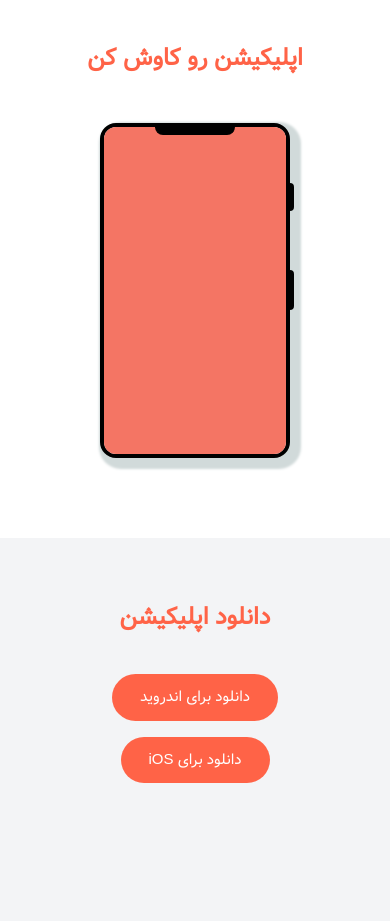
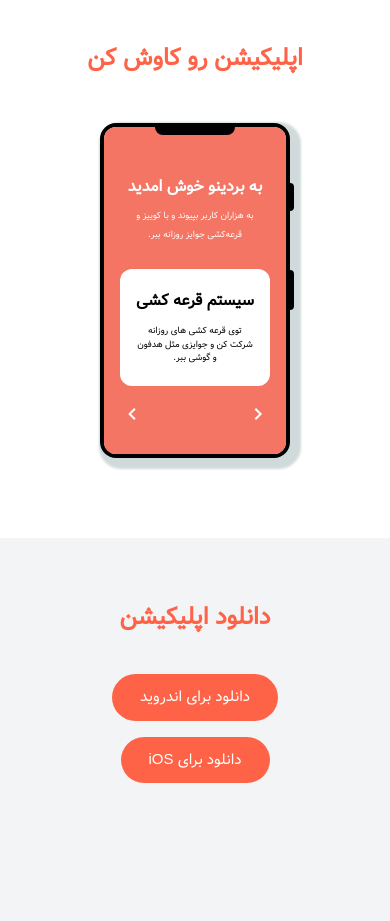
Before and after one commit to buordino/buordino, a React (Vite) app: page / in a window 390 px wide. Shown: the part 1920-2841 px from the top of the page. Built offline with nearby package versions, Linux system fonts and the light colour scheme.

Commit message:
add some box to our phone

```diff
--- a/src/ui/MainPhone.tsx
+++ b/src/ui/MainPhone.tsx
@@ -1,11 +1,68 @@
+import { useState } from "react";
+import { MdOutlineNavigateNext } from "react-icons/md";
+import { MdOutlineNavigateBefore } from "react-icons/md";
+import MobileBoxItems from "./MobileBoxItems";
+export interface MobileBoxType {
+  title: string;
+  caption: string;
+}
+
+const items: MobileBoxType[] = [
+  {
+    title: "سیستم قرعه کشی",
+    caption: "توی قرعه کشی های روزانه شرکت کن و جوایزی مثل هدفون و گوشی ببر.",
+  },
+  {
+    title: "کوییز روزانه",
+    caption: "دانشت رو با کوییز های جذاب تست کن و جایزه بگیر.",
+  },
+  {
+    title: "خرید کوپن",
+    caption: "کوپن بخر و شانس برنده شدنت رو بیشتر کن.",
+  },
+  {
+    title: "کیف پول دیجیتال",
+    caption: "جوایز و خریدات رو توی اپ مدیریت کن.",
+  },
+];
+
 const MainPhone = () => {
+  const [page, setPage] = useState(1);
+  const onNext = () => {
+    if (page !== items.length) setPage((p) => p + 1);
+  };
+  const onBefore = () => {
+    if (page !== 1) setPage((p) => p - 1);
+  };
   return (
     <div
       className="relative  h-[335px] w-[190px]  border-4 border-black rounded-2xl bg-gray-50 "
       style={{ boxShadow: "5px 5px 2.5px 6px rgb(209, 218, 218)" }}
     >
-      <div className="absolute inset-0 bg-[#F47564] rounded-[12px]">
-
+      <div className="absolute inset-0 bg-[#F47564] rounded-[12px] py-12 px-4 ">
+        <div className="text-center text-white space-y-2">
+          <h3 className=" font-bold  text-[16px]">به بردینو خوش امدید</h3>
+          <p className=" text-[9px] leading-[19px]  ">
+            به هزاران کاربر بپیوند و با کوییز و قرعه‌کشی جوایز روزانه ببر.
+          </p>
+        </div>
+        <div className="mt-6">
+          <MobileBoxItems item={items.at(page - 1) as MobileBoxType} />
+        </div>
+        <div className="flex items-center justify-between mt-4">
+          <MdOutlineNavigateNext
+            size={24}
+            color="white"
+            className="cursor-pointer"
+            onClick={onNext}
+          />
+          <MdOutlineNavigateBefore
+            size={24}
+            color="white"
+            className="cursor-pointer"
+            onClick={onBefore}
+          />
+        </div>
       </div>
       <span className="border border-black bg-black w-20 h-2 rounded-br-xl rounded-bl-xl block mx-auto absolute top-0 left-0 right-0" />
       <span className="absolute -right-2 top-14  border-4 border-black h-7 rounded-md" />
--- /dev/null
+++ b/src/ui/MobileBoxItems.tsx
@@ -0,0 +1,17 @@
+import { MobileBoxType } from "./MainPhone";
+
+interface MobileBoxItemsPropsType {
+  item: MobileBoxType;
+}
+
+const MobileBoxItems = ({ item }: MobileBoxItemsPropsType) => {
+  const { caption, title } = item;
+  return (
+    <div className="bg-white rounded-xl py-5 px-4 text-center space-y-3 ">
+      <h4 className="font-bold">{title}</h4>
+      <p className="text-[9px]">{caption}</p>
+    </div>
+  );
+};
+
+export default MobileBoxItems;
```
